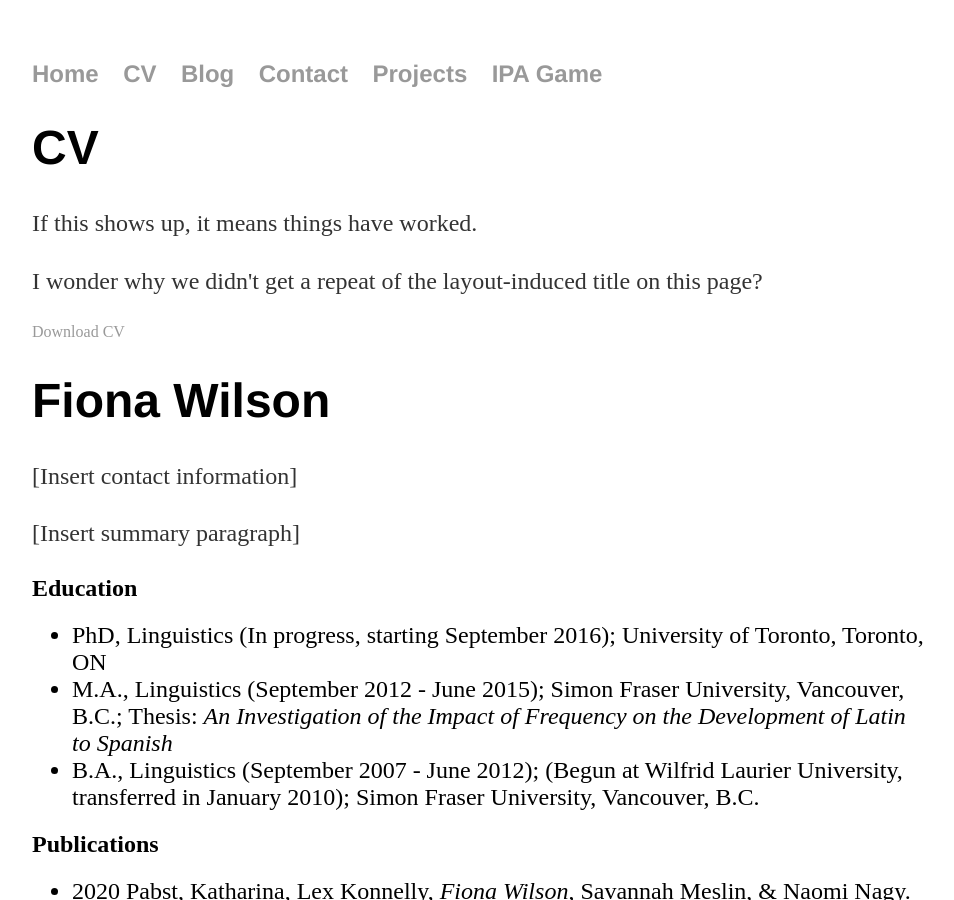
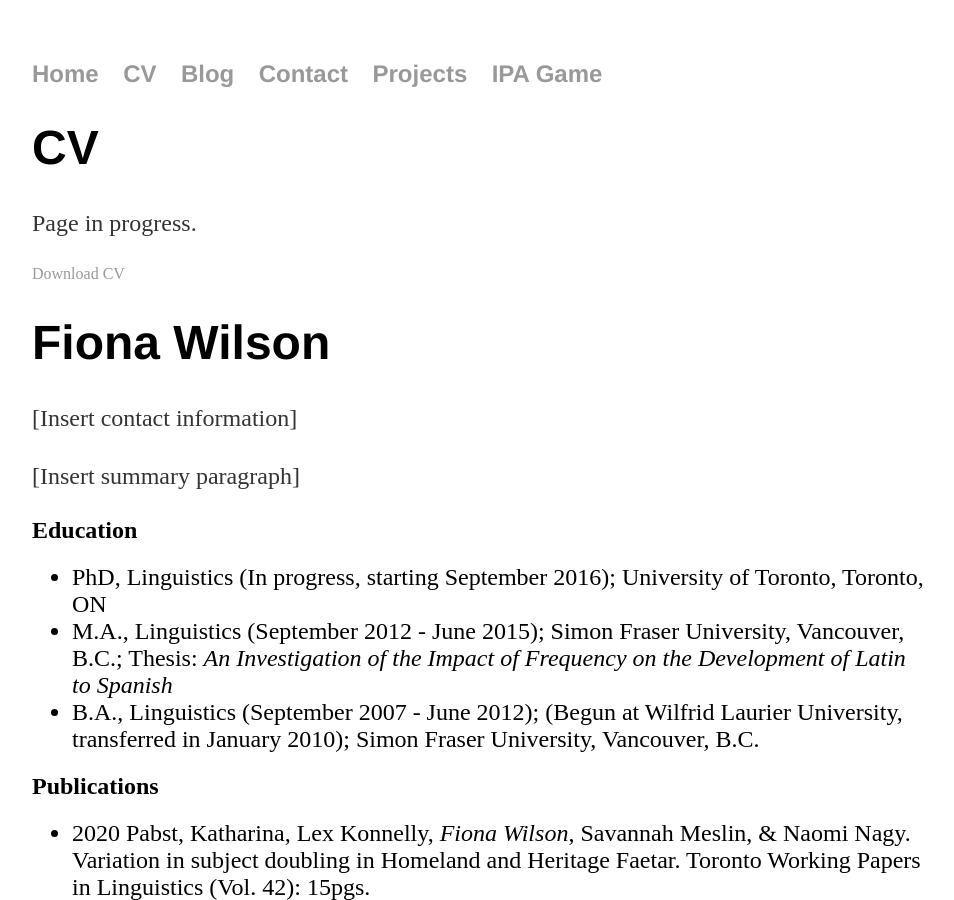
Before and after one commit to fwilson-603/fwilson-603.github.io, a Jekyll site: the page built from cv/index.html, in a window 1280 px wide and 900 px high. Shown: the whole window, without its empty margins (160-1114 px from the left). Built offline with Jekyll 4.4.1, drawn with Linux system fonts in a browser that asks for light colours.

Commit message:
Update index.html

```diff
--- a/cv/index.html
+++ b/cv/index.html
@@ -2,8 +2,7 @@
 layout: default
 title: CV
 ---
-<p>If this shows up, it means things have worked.</p>
-<p>I wonder why we didn't get a repeat of the layout-induced title on this page?</p>
+<p>Page in progress.</p>
 
 <a href="https://fwilson-603.github.io/assets/FionaWilson-CV.pdf" download="FionaWilson-CV">Download CV</a>
 
```
